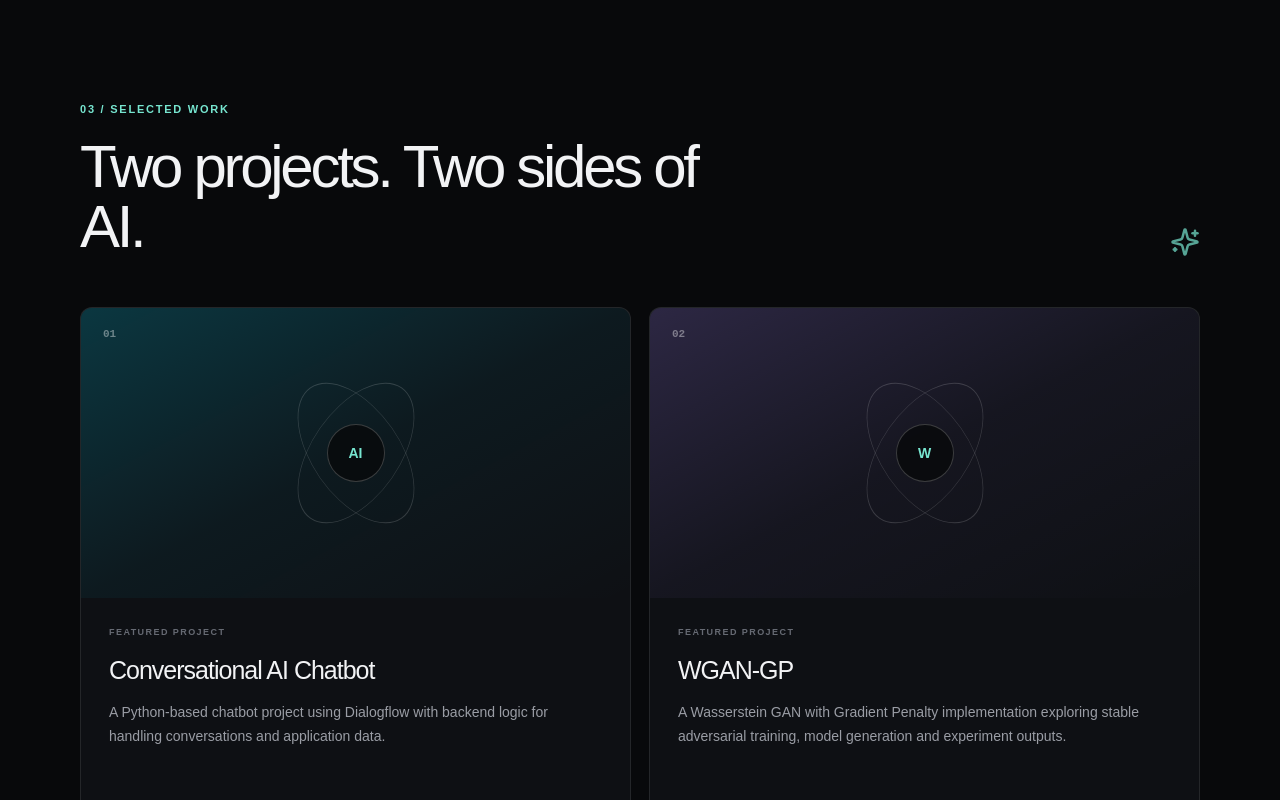
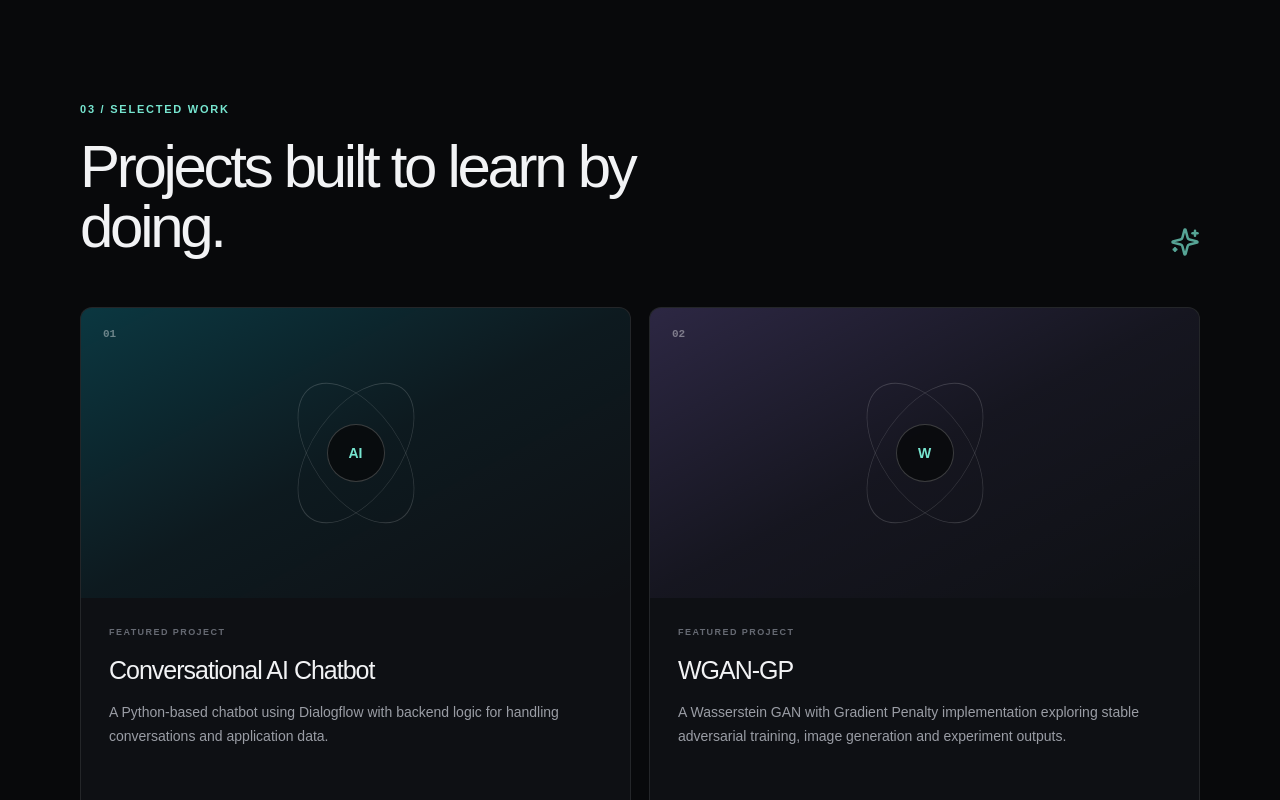
Before and after one commit to aiswath/Portfolio, a Next.js app: page / in a window 1280 px wide. Shown: the part 2000-2800 px from the top of the page. Built offline with nearby package versions, Linux system fonts and the light colour scheme.

Commit message:
Add Snake and Flappy Bird projects

```diff
--- a/src/app/page.tsx
+++ b/src/app/page.tsx
@@ -17,20 +17,42 @@ const projects = [
     number: "01",
     title: "Conversational AI Chatbot",
     description:
-      "A Python-based chatbot project using Dialogflow with backend logic for handling conversations and application data.",
-    stack: ["Python", "Dialogflow", "MySQL", "Backend"],
+      "A Python-based chatbot using Dialogflow with backend logic for handling conversations and application data.",
+    stack: ["Python", "Dialogflow", "MySQL", "FastAPI"],
     github: "https://github.com/aiswath/chatbot",
-    accent: "from-cyan-400/20 via-cyan-400/5 to-transparent"
+    accent: "from-cyan-400/20 via-cyan-400/5 to-transparent",
+    visual: "AI",
   },
   {
     number: "02",
     title: "WGAN-GP",
     description:
-      "A Wasserstein GAN with Gradient Penalty implementation exploring stable adversarial training, model generation and experiment outputs.",
+      "A Wasserstein GAN with Gradient Penalty implementation exploring stable adversarial training, image generation and experiment outputs.",
     stack: ["Python", "PyTorch", "GANs", "Deep Learning"],
     github: "https://github.com/aiswath/WGAN-GP",
-    accent: "from-violet-400/20 via-violet-400/5 to-transparent"
-  }
+    accent: "from-violet-400/20 via-violet-400/5 to-transparent",
+    visual: "W",
+  },
+  {
+    number: "03",
+    title: "Snake Game",
+    description:
+      "A classic Snake game built from scratch, focusing on game logic, player input, collision detection and object-oriented programming.",
+    stack: ["Java", "Game Development", "OOP"],
+    github: "https://github.com/aiswath/Snake",
+    accent: "from-emerald-400/20 via-emerald-400/5 to-transparent",
+    visual: "🐍",
+  },
+  {
+    number: "04",
+    title: "Flappy Bird",
+    description:
+      "A Flappy Bird-style game implemented from scratch, featuring real-time game mechanics, collision detection, scoring and player controls.",
+    stack: ["Java", "Game Development", "OOP"],
+    github: "https://github.com/aiswath/Flappy-Bird",
+    accent: "from-orange-400/20 via-orange-400/5 to-transparent",
+    visual: "FB",
+  },
 ];
 
   const skills = [
@@ -111,41 +133,6 @@ export default function Home() {
             SCROLL TO EXPLORE ↓
           </div>
         </section>
-      {/* <section id="top" className="hero section">
-        <div className="hero-glow" />
-        <div className="eyebrow">
-          <span className="status-dot" />
-          SOFTWARE ENGINEERING · AI / ML
-        </div>
-
-        <h1>
-          Building software ,
-          <br />
-          Exploring <em>intelligence.</em>
-        </h1>
-
-        <p className="hero-copy">
-          I&apos;m Aung Thu Htet, a software engineering student interested in
-          building practical applications and understanding how intelligent
-          systems work under the hood.
-        </p>
-
-        <div className="hero-actions">
-          <a className="button primary" href="#projects">
-            View projects <ArrowUpRight size={17} />
-          </a>
-          <a
-            className="button secondary"
-            href="https://github.com/aiswath"
-            target="_blank"
-            rel="noreferrer"
-          >
-            <Github size={17} /> GitHub
-          </a>
-        </div>
-
-        <div className="scroll-hint">SCROLL TO EXPLORE ↓</div>
-      </section> */}
 
         <section id="about" className="section two-column">
           <div>
@@ -184,28 +171,39 @@ export default function Home() {
           <div className="section-heading-row">
             <div>
               <div className="section-label">03 / SELECTED WORK</div>
-            <h2>Two projects. Two sides of AI.</h2>
+              <h2>Projects built to learn by doing.</h2>
             </div>
+
             <Sparkles className="section-icon" size={30} />
           </div>
 
           <div className="projects-grid">
             {projects.map((project) => (
               <article className="project-card" key={project.title}>
-              <div className={`project-visual bg-gradient-to-br ${project.accent}`}>
-                <span className="project-number">{project.number}</span>
+                <div
+                  className={`project-visual bg-gradient-to-br ${project.accent}`}
+                >
+                  <span className="project-number">
+                    {project.number}
+                  </span>
+
                   <div className="project-orbit">
                     <div className="orbit orbit-one" />
                     <div className="orbit orbit-two" />
+
                     <div className="orbit-core">
-                    {project.number === "01" ? "AI" : "W"}
+                      {project.visual}
                     </div>
                   </div>
                 </div>
 
                 <div className="project-content">
-                <div className="project-meta">FEATURED PROJECT</div>
+                  <div className="project-meta">
+                    FEATURED PROJECT
+                  </div>
+
                   <h3>{project.title}</h3>
+
                   <p>{project.description}</p>
 
                   <div className="tags">
```
Lines whose indentation alone changed are shown as unchanged.
